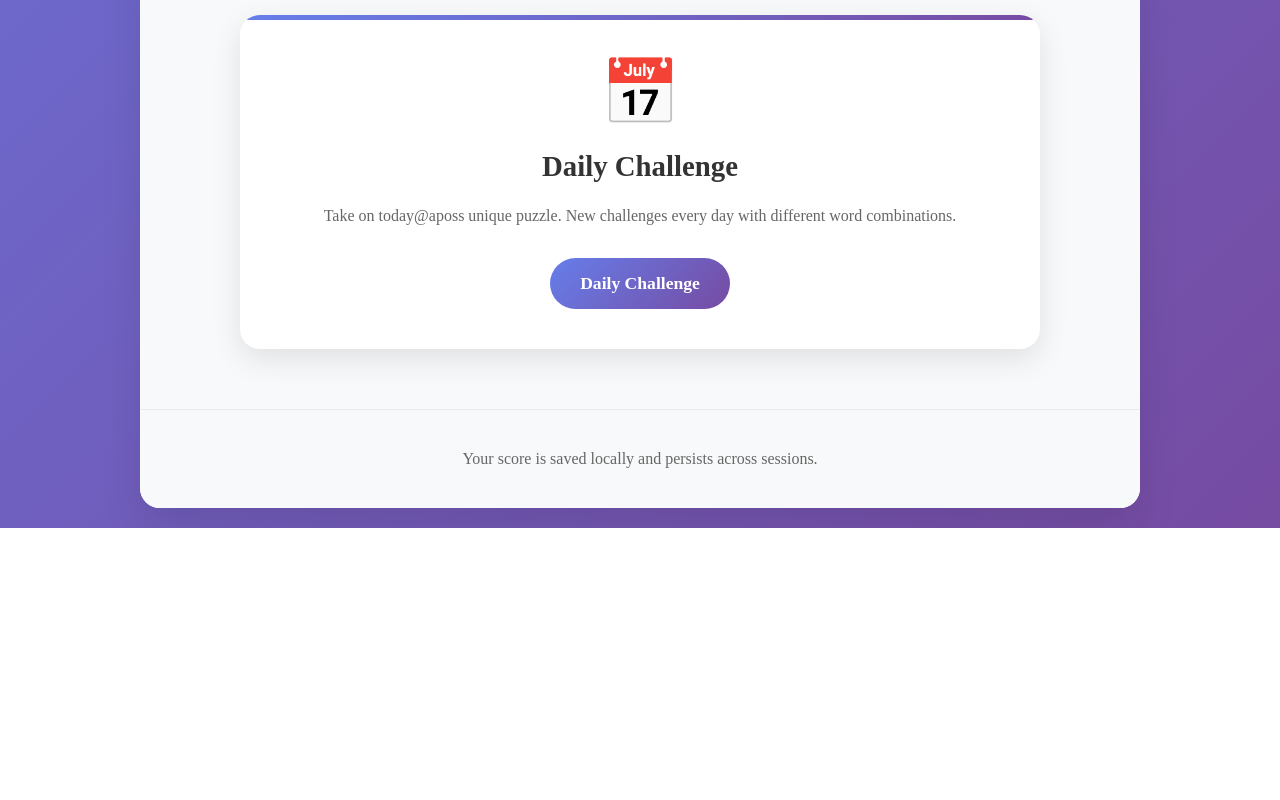
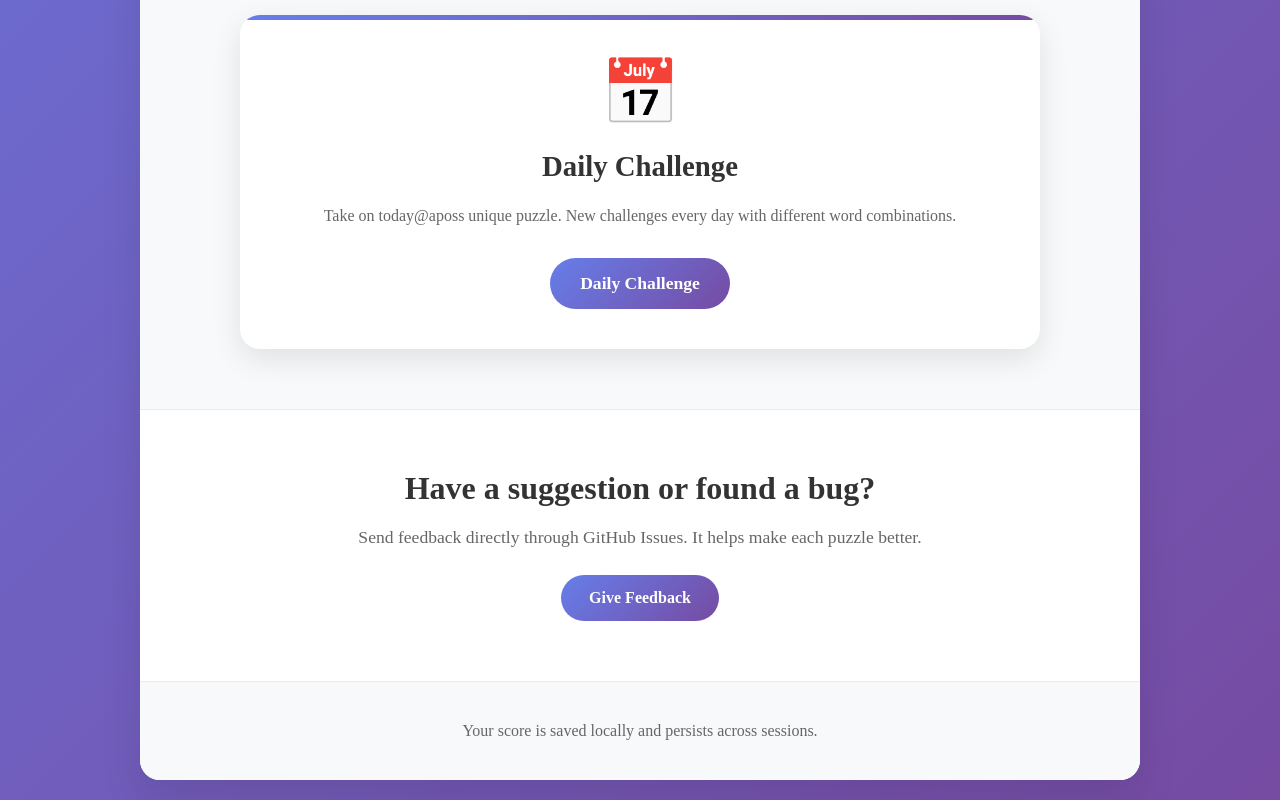
Before and after one commit to joelatwo/solo-clover, a Next.js app: page / in a window 1280 px wide. Shown: the part 1388-2188 px from the top of the page. Before the commit the page ends 1916 px from the top, so only its background shows below. Built offline with nearby package versions, Linux system fonts and the light colour scheme.

Commit message:
Add feedback button

```diff
--- a/src/components/HomePage.module.css
+++ b/src/components/HomePage.module.css
@@ -63,7 +63,9 @@
   background: white;
   border-radius: 15px;
   box-shadow: 0 5px 15px rgba(0, 0, 0, 0.08);
-  transition: transform 0.3s ease, box-shadow 0.3s ease;
+  transition:
+    transform 0.3s ease,
+    box-shadow 0.3s ease;
 }
 
 .ruleCard:hover {
@@ -152,6 +154,74 @@
   font-size: 2.5rem;
   margin-bottom: 50px;
   color: #333;
+}
+
+.feedback {
+  padding: 60px 40px;
+  text-align: center;
+  background: white;
+  border-top: 1px solid #e9ecef;
+}
+
+.feedback h2 {
+  margin: 0 0 16px 0;
+  color: #333;
+  font-size: 2rem;
+}
+
+.feedback p {
+  margin: 0 auto 24px auto;
+  color: #666;
+  max-width: 640px;
+  line-height: 1.6;
+  font-size: 1.1rem;
+}
+
+.feedbackButton {
+  display: inline-block;
+  background: linear-gradient(135deg, #667eea 0%, #764ba2 100%);
+  color: white;
+  text-decoration: none;
+  font-weight: bold;
+  padding: 14px 28px;
+  border-radius: 999px;
+  position: relative;
+  transition:
+    transform 0.2s ease,
+    box-shadow 0.2s ease;
+}
+
+.feedbackButton::after {
+  content: attr(data-tooltip);
+  position: absolute;
+  left: 50%;
+  top: calc(100% + 12px);
+  transform: translateX(-50%) translateY(-4px);
+  background: #333;
+  color: #fff;
+  font-size: 0.9rem;
+  line-height: 1.4;
+  padding: 10px 12px;
+  border-radius: 8px;
+  width: min(320px, 80vw);
+  opacity: 0;
+  pointer-events: none;
+  box-shadow: 0 8px 20px rgba(0, 0, 0, 0.18);
+  transition:
+    opacity 0.2s ease,
+    transform 0.2s ease;
+  z-index: 10;
+}
+
+.feedbackButton:hover {
+  transform: translateY(-2px);
+  box-shadow: 0 8px 20px rgba(102, 126, 234, 0.35);
+}
+
+.feedbackButton:hover::after,
+.feedbackButton:focus-visible::after {
+  opacity: 1;
+  transform: translateX(-50%) translateY(0);
 }
 
 .modeCards {
@@ -258,6 +328,18 @@
     font-size: 1.1rem;
   }
 
+  .feedback {
+    padding: 40px 20px;
+  }
+
+  .feedback h2 {
+    font-size: 1.6rem;
+  }
+
+  .feedback p {
+    font-size: 1rem;
+  }
+
   .rules,
   .scoring,
   .gameModes {
--- a/src/components/HomePage.tsx
+++ b/src/components/HomePage.tsx
@@ -98,6 +98,23 @@ export default function HomePage() {
           </div>
         </section>
 
+        <section className={styles.feedback}>
+          <h2>Have a suggestion or found a bug?</h2>
+          <p>
+            Send feedback directly through GitHub Issues. It helps make each
+            puzzle better.
+          </p>
+          <a
+            href="https://github.com/joelatwo/solo-clover/issues/new"
+            target="_blank"
+            rel="noreferrer"
+            className={styles.feedbackButton}
+            data-tooltip="This goes straight to me, and I’ll take a look as soon as I can."
+          >
+            Give Feedback
+          </a>
+        </section>
+
         <footer className={styles.footer}>
           <p>Your score is saved locally and persists across sessions.</p>
         </footer>
--- a/src/components/WordPuzzleGame.module.css
+++ b/src/components/WordPuzzleGame.module.css
@@ -47,6 +47,52 @@
   border-radius: 8px;
   font-weight: 500;
   transition: all 0.2s ease;
+}
+
+.feedbackButton {
+  display: inline-flex;
+  align-items: center;
+  padding: 10px 20px;
+  background: linear-gradient(135deg, #667eea 0%, #764ba2 100%);
+  color: white;
+  text-decoration: none;
+  border-radius: 8px;
+  font-weight: 600;
+  position: relative;
+  transition: all 0.2s ease;
+}
+
+.feedbackButton::after {
+  content: attr(data-tooltip);
+  position: absolute;
+  left: 50%;
+  top: calc(100% + 10px);
+  transform: translateX(-50%) translateY(-4px);
+  background: #333;
+  color: #fff;
+  font-size: 0.85rem;
+  line-height: 1.4;
+  padding: 8px 10px;
+  border-radius: 8px;
+  width: min(300px, 80vw);
+  opacity: 0;
+  pointer-events: none;
+  box-shadow: 0 8px 20px rgba(0, 0, 0, 0.18);
+  transition:
+    opacity 0.2s ease,
+    transform 0.2s ease;
+  z-index: 10;
+}
+
+.feedbackButton:hover {
+  transform: translateY(-1px);
+  box-shadow: 0 8px 18px rgba(102, 126, 234, 0.35);
+}
+
+.feedbackButton:hover::after,
+.feedbackButton:focus-visible::after {
+  opacity: 1;
+  transform: translateX(-50%) translateY(0);
 }
 
 .todayButton:hover {
```
Also changed, not shown: src/components/WordPuzzleGame.tsx (+9 -0 lines), 2 other files (tests, documents, lock files or other folders).
